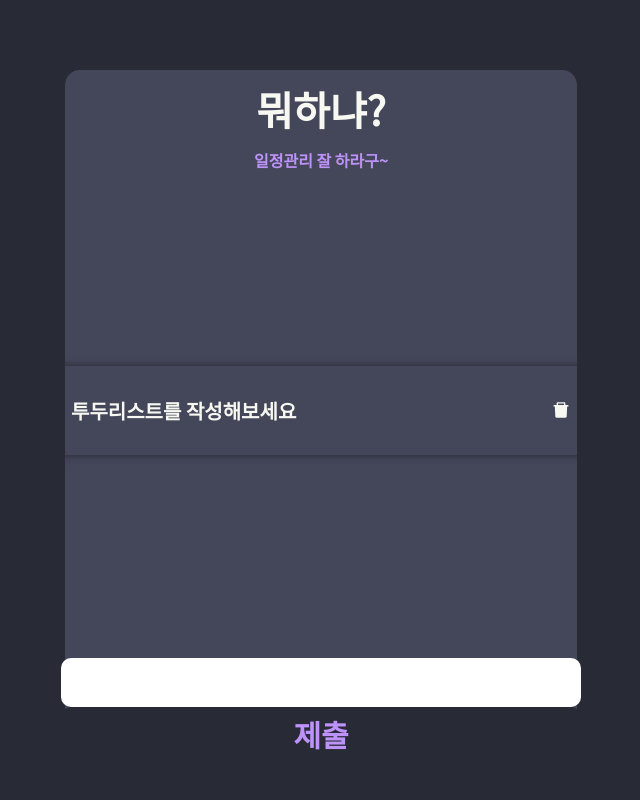
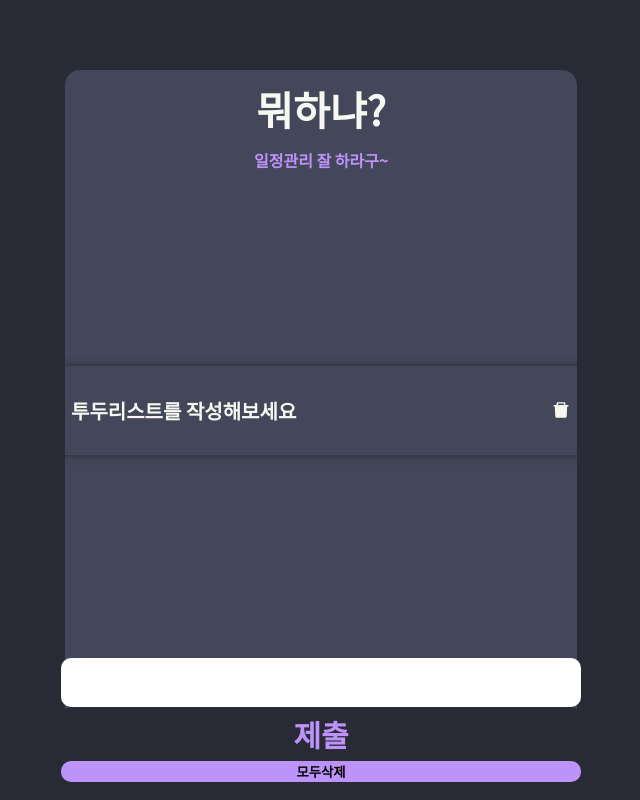
Before and after one commit to Hong-JunHyeok/React_ToDoList, a React (Create React App) app in the folder todolist/: page / in a window 1280 px wide. Shown: the whole page, without its empty margins (319-959 px from the left). Built offline with nearby package versions, Linux system fonts and the light colour scheme.

Commit message:
모두삭제 기능 추가

```diff
--- a/todolist/src/component/TodoTemplate.js
+++ b/todolist/src/component/TodoTemplate.js
@@ -78,7 +78,49 @@ function TodoTemplate() {
             todos: todos.filter((item, i) => index !== i),
         });
     };
+    const onDeleteAll = () => {
+        const swalWithBootstrapButtons = Swal.mixin({
+            customClass: {
+                confirmButton: "btn btn-success",
+                cancelButton: "btn btn-danger",
+            },
+            buttonsStyling: true,
+        });
 
+        swalWithBootstrapButtons
+            .fire({
+                title: "확실합니까?",
+                text: "모든 데이터들이 삭제됩니다!",
+                icon: "warning",
+                showCancelButton: true,
+                confirmButtonText: "삭제할래요!",
+                cancelButtonText: "다시 생각해볼래요!",
+                reverseButtons: true,
+            })
+            .then((result) => {
+                //삭제한다고 했을때
+                if (result.isConfirmed) {
+                    setState({
+                        input: "",
+                        todos: [], //배열을 비움
+                    });
+                    swalWithBootstrapButtons.fire(
+                        "삭제했습니다!",
+                        "모든 데이터들이 정상적으로 삭제되었습니다",
+                        "success"
+                    );
+                } else if (
+                    /* Read more about handling dismissals below */
+                    result.dismiss === Swal.DismissReason.cancel
+                ) {
+                    swalWithBootstrapButtons.fire(
+                        "취소되었습니다",
+                        "데이터들은 소중하니까요 ^^",
+                        "error"
+                    );
+                }
+            });
+    };
     const { todos, input } = state;
     const todosList = todos.map((obj, key) => (
         <li className="todo" key={key}>
@@ -118,6 +160,12 @@ function TodoTemplate() {
                         onClick={onSubmit}
                         onKeyPress={onSubmitEnter}
                     />
+                    <input
+                        type="button"
+                        value="모두삭제"
+                        className="todo_delete-all"
+                        onClick={onDeleteAll}
+                    />
                 </div>
             </div>
         </div>
--- a/todolist/src/component/TodoTemplate.scss
+++ b/todolist/src/component/TodoTemplate.scss
@@ -90,6 +90,16 @@ li {
     outline: none;
     border: none;
     border-radius: 10px;
+    cursor: pointer;
+}
+.todo_delete-all {
+    border-radius: 10px;
+    background-color: $impo_color;
+    outline: none;
+    border: none;
+    font-weight: bold;
+    font-family: "Noto Sans KR", sans-serif;
+    cursor: pointer;
 }
 .delete {
     cursor: pointer;
```
